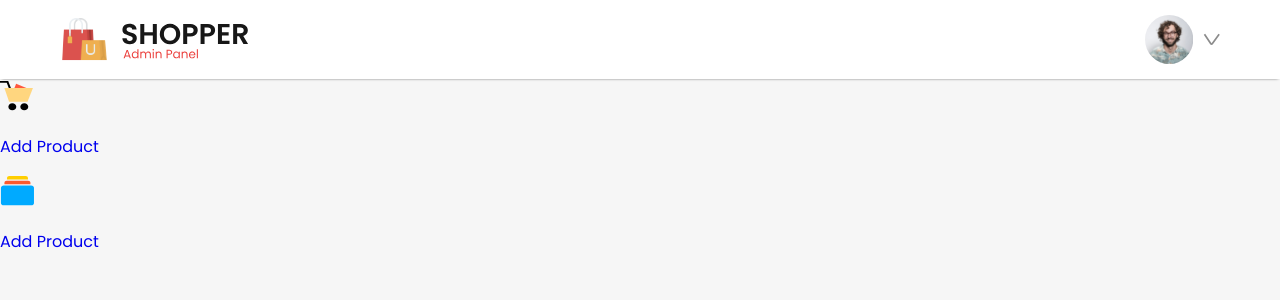
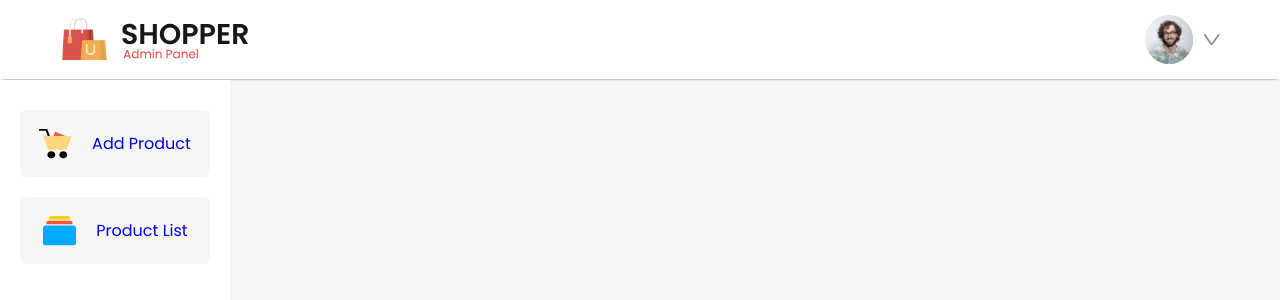
Before and after one commit to 1lelanta/E-commerce--main, a React (Vite) app in the folder admin/: page / in a window 1280 px wide. Shown: the top 300 px of the page. Built offline with nearby package versions, Linux system fonts and the light colour scheme.

Commit message:
add css for sidebar component of the addmin page

```diff
--- a/admin/src/Components/Sidebar/Sidebar.css
+++ b/admin/src/Components/Sidebar/Sidebar.css
@@ -0,0 +1,21 @@
+.sidebar{
+    display: flex;
+    flex-direction: column;
+    padding-top: 30px;
+    gap: 20px;
+    width: 100%;
+    max-width: 230px;
+    height: 100vh;
+    background: white;
+}
+.sidebar-item{
+    display: flex;
+    align-items: center;
+    justify-content: center;
+    margin: 0px 20px;
+    padding: 5px 10px;
+    border-radius: 6px;
+    background: #f6f6f6;
+    gap: 20px;
+    cursor: pointer;
+}
--- a/admin/src/Components/Sidebar/Sidebar.jsx
+++ b/admin/src/Components/Sidebar/Sidebar.jsx
@@ -14,10 +14,10 @@ const Sidebar = () => {
         </div>
         </Link>
 
-        <Link to={'/addproduct'} style={{textDecoration:'none'}}>
+        <Link to={'/listproduct'} style={{textDecoration:'none'}}>
         <div className="sidebar-item">
             <img src={list_product_icon} alt="" />
-            <p>Add Product</p>
+            <p>Product List</p>
         </div>
         </Link>
 
```
